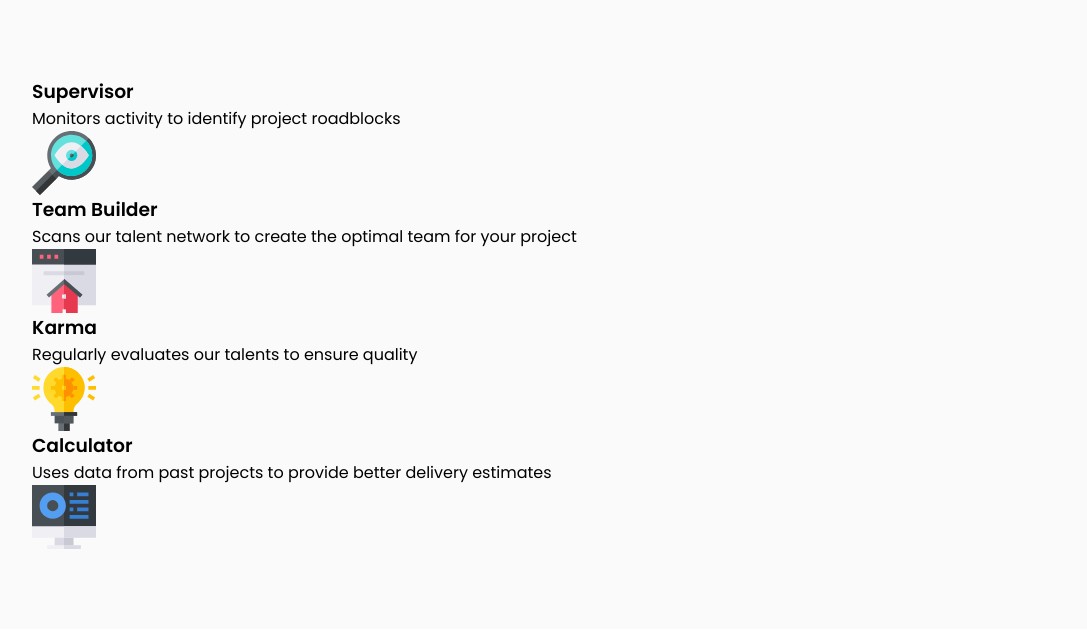
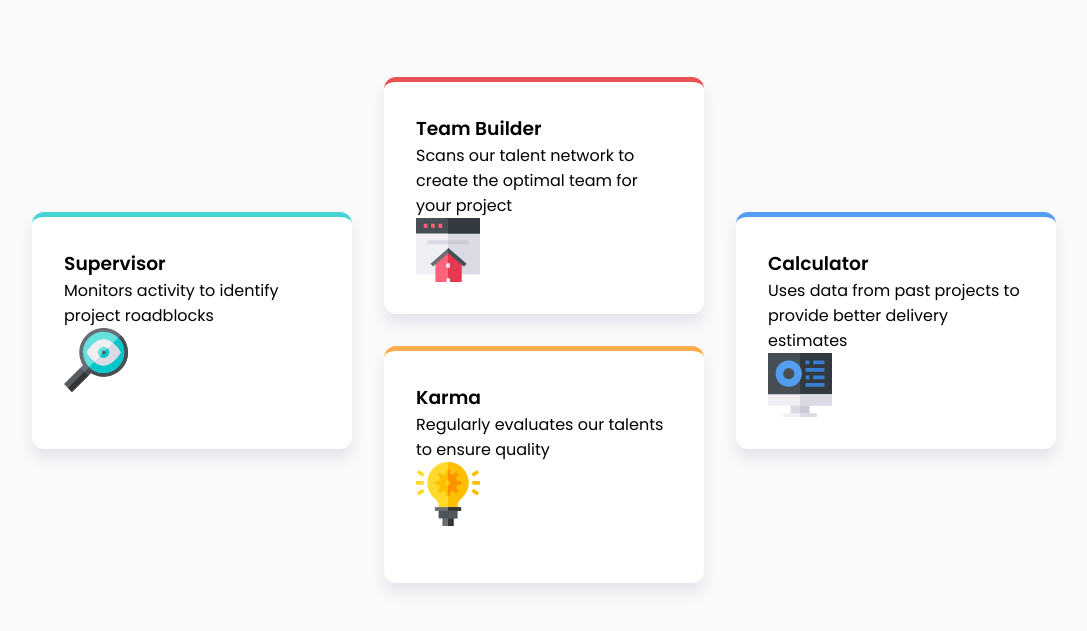
Before and after one commit to mahmud035/four-card-feature-section-frontEndMentor, a plain HTML site: page index.html in a window 1280 px wide. Shown: the part 247-878 px from the top of the page, without its empty margins (96-1183 px from the left). Drawn offline with Linux system fonts and the light colour scheme.

Commit message:
create 4 card structure

```diff
--- a/css/style.css
+++ b/css/style.css
@@ -102,3 +102,46 @@ body {
   font-size: 15px;
   padding: 1rem 0 0;
 }
+
+/* Card Container */
+.card-container {
+  display: grid;
+  grid-template-columns: repeat(3, 1fr);
+  grid-template-rows: repeat(4, 1fr);
+  grid-template-areas:
+    '. team .'
+    'supervisor team calculator'
+    'supervisor karma calculator'
+    '. karma .';
+  gap: 2rem;
+}
+
+.card {
+  background-color: #fff;
+  padding: 2rem;
+  border-radius: 12px;
+}
+
+.card.supervisor {
+  grid-area: supervisor;
+  border-top: 5px solid var(--cyan);
+  box-shadow: 0 10px 15px hsl(231, 16%, 91%);
+}
+
+.card.team {
+  grid-area: team;
+  border-top: 5px solid var(--red);
+  box-shadow: 0 10px 15px hsl(231, 16%, 91%);
+}
+
+.card.karma {
+  grid-area: karma;
+  border-top: 5px solid var(--orange);
+  box-shadow: 0 10px 15px hsl(231, 16%, 91%);
+}
+
+.card.calculator {
+  grid-area: calculator;
+  border-top: 5px solid var(--blue);
+  box-shadow: 0 10px 15px hsl(231, 16%, 91%);
+}
--- a/index.html
+++ b/index.html
@@ -32,7 +32,7 @@
           </p>
         </div>
         <div class="card-container">
-          <div class="card">
+          <div class="card supervisor">
             <div class="card-info">
               <h3>Supervisor</h3>
               <p>Monitors activity to identify project roadblocks</p>
@@ -40,7 +40,7 @@
             <img src="./images/icon-supervisor.svg" alt="" />
           </div>
 
-          <div class="card">
+          <div class="card team">
             <div class="card-info">
               <h3>Team Builder</h3>
               <p>
@@ -51,7 +51,7 @@
             <img src="./images/icon-team-builder.svg" alt="" />
           </div>
 
-          <div class="card">
+          <div class="card karma">
             <div class="card-info">
               <h3>Karma</h3>
               <p>Regularly evaluates our talents to ensure quality</p>
@@ -59,7 +59,7 @@
             <img src="./images/icon-karma.svg" alt="" />
           </div>
 
-          <div class="card">
+          <div class="card calculator">
             <div class="card-info">
               <h3>Calculator</h3>
               <p>
```
